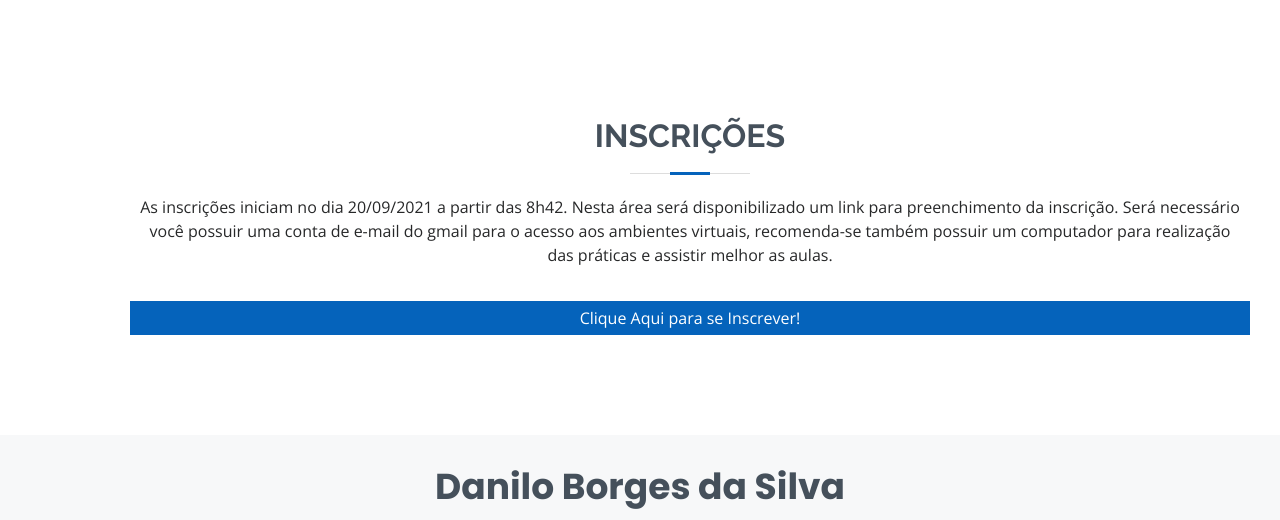
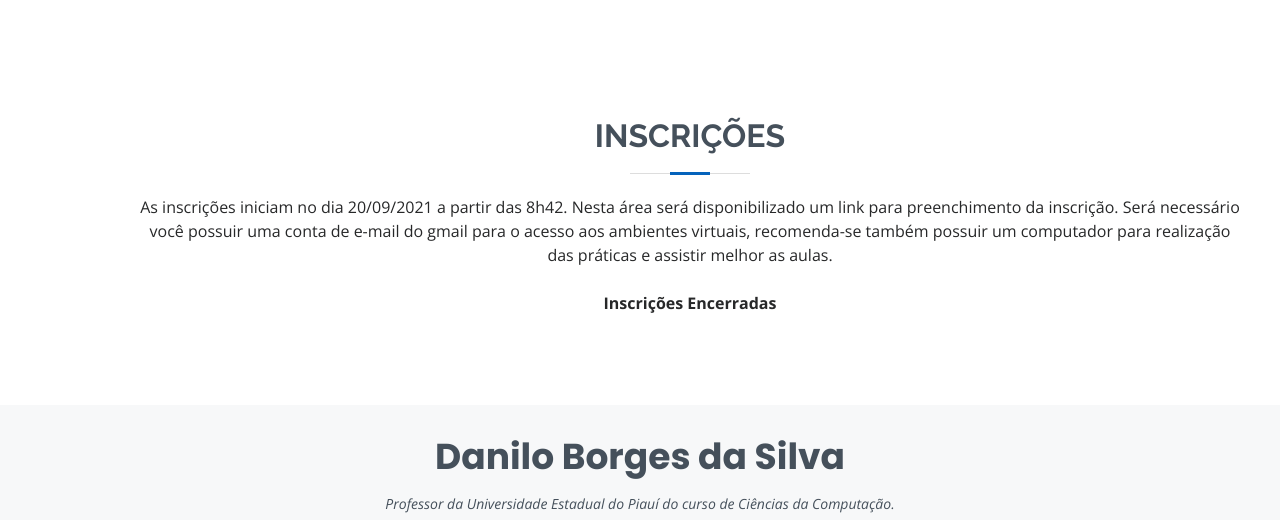
Before and after one commit to danilob/programatodos, a plain HTML site: page index.html in a window 1280 px wide. Shown: the part 1646-2166 px from the top of the page. Drawn offline with nearby package versions, Linux system fonts and the light colour scheme.

Commit message:
inscriçoes encerradas

```diff
--- a/index.html
+++ b/index.html
@@ -183,14 +183,9 @@
           Será necessário você possuir uma conta de e-mail do gmail para o acesso aos ambientes virtuais, recomenda-se também possuir um computador para realização das práticas
           e assistir melhor as aulas.</p>
           <br>
-          <div class="row incricao-breve">
-          <p>Em breve o link de inscrição... </p>
-          </div>
-          <div class="row incricao-iniciada" style="display:block">
-            <div class="control">
-                <a class="button button-primary button-block button-shadow" href="https://forms.gle/TJWsKPpGvV7vCR7R7">Clique Aqui para se Inscrever!</a>
-            </div>
-          </div>
+
+          <p><b>Inscrições Encerradas</b></p>
+
 
         </div>
 
@@ -259,26 +254,6 @@
   <script src="assets/js/main.js"></script>
 
 
-  <script>
-    var startTime = new Date('2021-09-20 08:42:00 AM');
-
-    function displayTime() {
-      let date = new Date();
-
-      if(date>=startTime){
-        $(".incricao-breve").hide()
-        $(".incricao-iniciada").show()
-        clearInterval(createClock)
-        return;
-      }
-      $(".incricao-iniciada").hide()
-      $(".incricao-breve").show()
-
-    }
-
-    const createClock = setInterval(displayTime, 1000);
-
-  </script>
 </body>
 
 </html>
```
